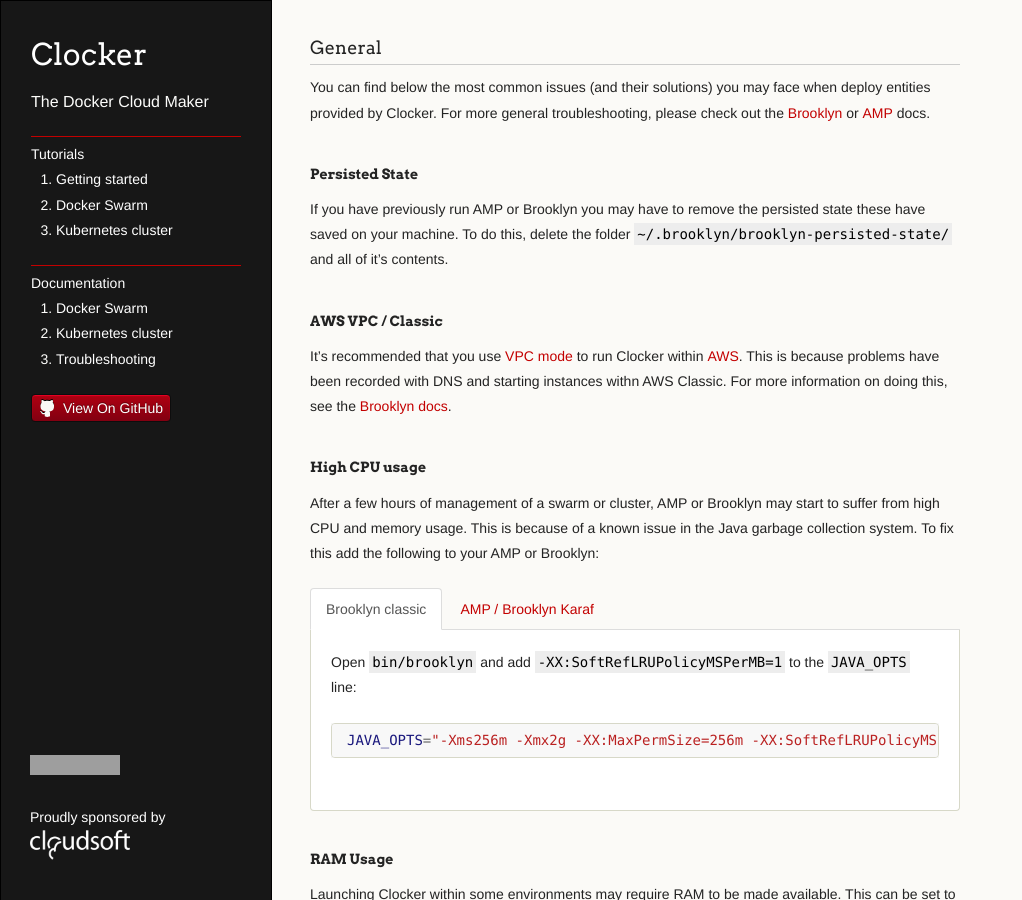
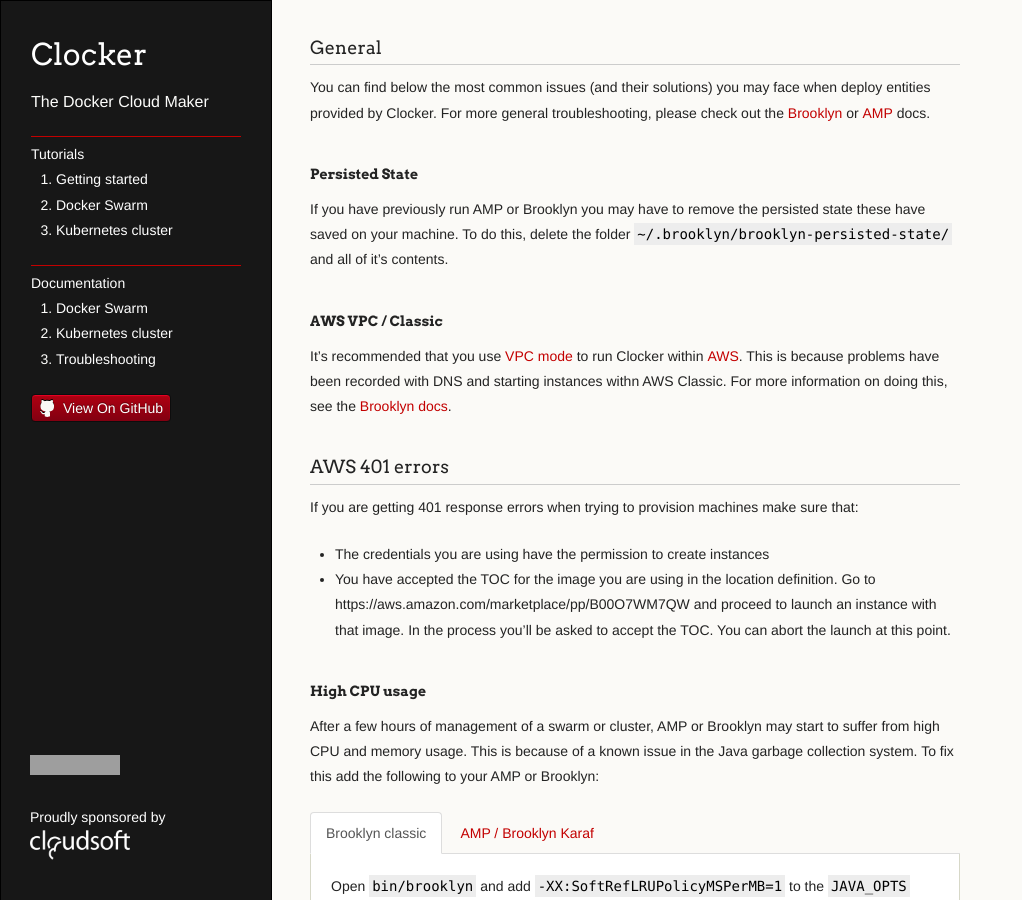
Before and after one commit to brooklyncentral/clocker, a Jekyll site: the page built from docs/troubleshooting.md, in a window 1280 px wide and 900 px high. Shown: the whole window, without its empty margins (0-1022 px from the left). Built offline with Jekyll 4.4.1, drawn with Linux system fonts in a browser that asks for light colours; grey boxes are pictures that could not be loaded.

Commit message:
Improve Amazon location documentation

```diff
--- a/docs/troubleshooting.md
+++ b/docs/troubleshooting.md
@@ -15,6 +15,14 @@
 #### AWS VPC / Classic
 
 It's recommended that you use [VPC mode](http://docs.aws.amazon.com/AWSEC2/latest/UserGuide/using-vpc.html) to run Clocker within [AWS](http://aws.amazon.com/). This is because problems have been recorded with DNS and starting instances withn AWS Classic. For more information on doing this, see the [Brooklyn docs](http://brooklyn.apache.org/v/latest/ops/locations/index.html#ec2-classic-problems-with-vpc-only-hardware-instance-types).
+
+### AWS 401 errors
+
+If you are getting 401 response errors when trying to provision machines make sure that:
+  * The credentials you are using have the permission to create instances
+  * You have accepted the TOC for the image you are using in the location definition.
+    Go to https://aws.amazon.com/marketplace/pp/B00O7WM7QW and proceed to launch an instance with that image.
+    In the process you'll be asked to accept the TOC. You can abort the launch at this point.
 
 #### High CPU usage
 
```
Also changed, not shown: docs/kubernetes-cluster.md (+1 -1 lines), docs/swarm-cluster.md (+1 -1 lines), tutorials/kubernetes-cluster.md (+2 -2 lines), 5 other files.
